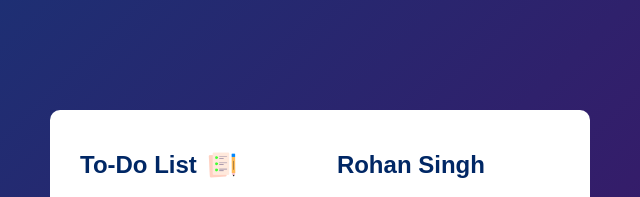
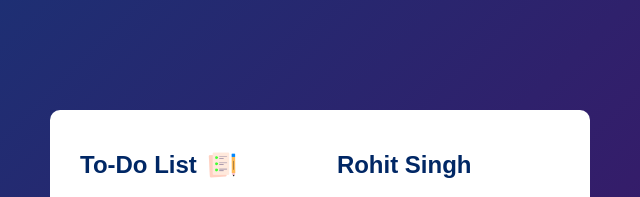
Before and after one commit to CompetitiveRohan/To--Do, a plain HTML site: page To-Do-List/index.html in a window 1280 px wide. Shown: the top 197 px of the page, 320-960 px from the left. Drawn offline with Linux system fonts and the light colour scheme.

Commit message:
feat: update title

```diff
--- a/To-Do-List/index.html
+++ b/To-Do-List/index.html
@@ -9,7 +9,7 @@
 <body>
     <div class="container">
         <div class="todo-app">
-            <h2>To-Do List <img src="images/icon.png" alt="">&nbsp;&nbsp;&nbsp;&nbsp;&nbsp;&nbsp;&nbsp;&nbsp;&nbsp;&nbsp;&nbsp;&nbsp;&nbsp;&nbsp; Rohan Singh</h2>
+            <h2>To-Do List <img src="images/icon.png" alt="">&nbsp;&nbsp;&nbsp;&nbsp;&nbsp;&nbsp;&nbsp;&nbsp;&nbsp;&nbsp;&nbsp;&nbsp;&nbsp;&nbsp; Rohit Singh</h2>
             <div class="row">
                 <input type="text" id="input-box" placeholder="Add your text">
                 <button onclick="addTask()">Add</button>
```
